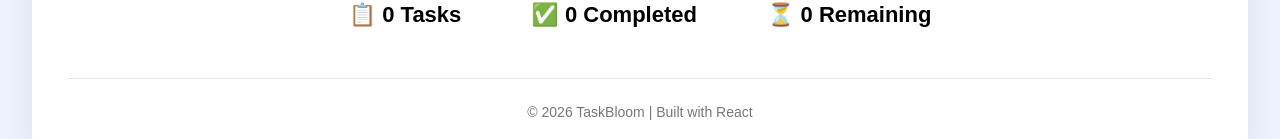
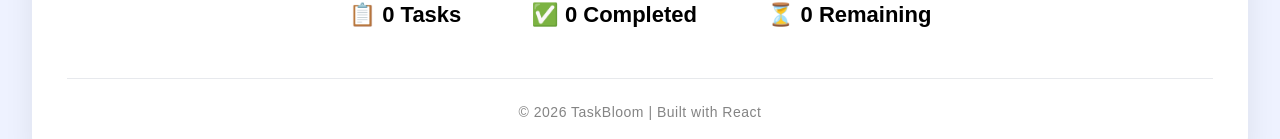
Before and after one commit to Mescob173/TaskBloom, a React (Create React App) app: page /todos in a window 1280 px wide. Shown: the part 802-941 px from the top of the page. Built offline with nearby package versions, Linux system fonts and the light colour scheme.

Commit message:
Improve footer styling

```diff
--- a/src/App.css
+++ b/src/App.css
@@ -311,6 +311,8 @@ textarea {
   text-align: center;
   color: #777;
   font-size: 14px;
+  letter-spacing: 0.5px;
+opacity: 0.9;
 }
 
 .empty-state {
```
